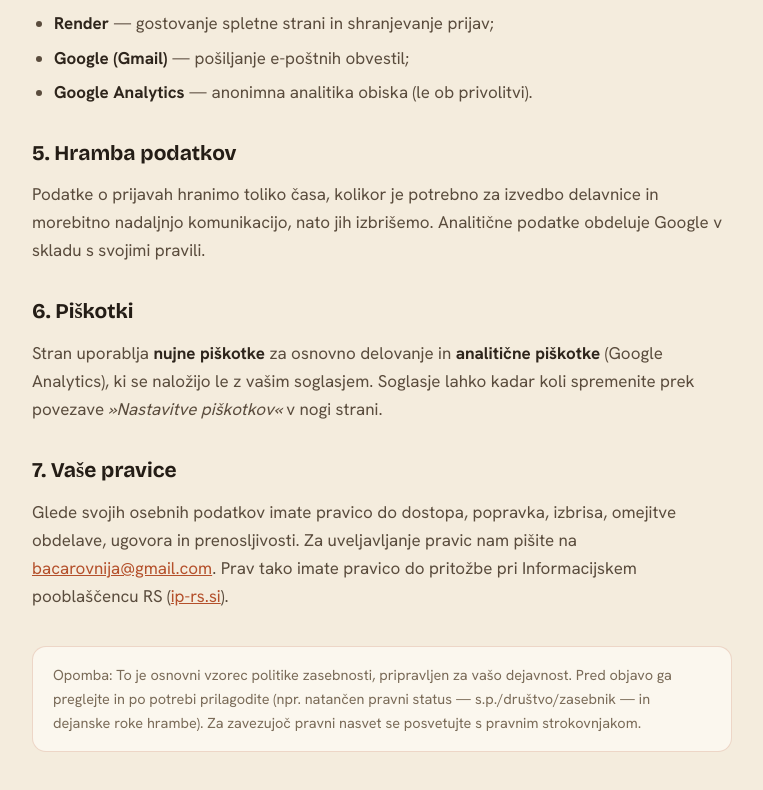
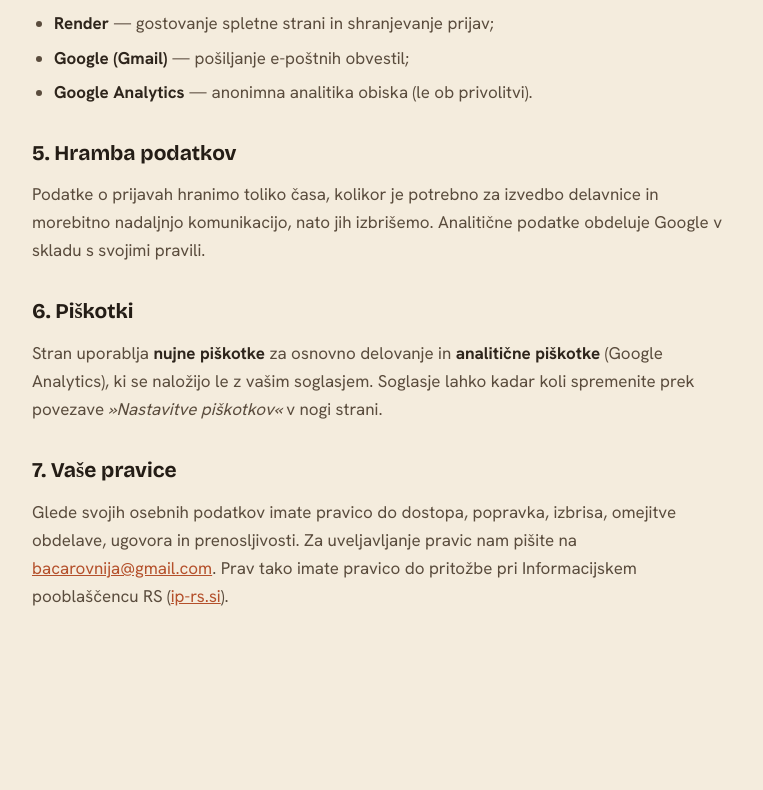
Before and after one commit to FranciBacar/bacarovnija, a website: page public/zasebnost.html in a window 1280 px wide. Shown: the part 898-1688 px from the top of the page, without its empty margins (258-1021 px from the left). After the commit the page ends 1600 px from the top, so only its background shows below. Drawn offline with nearby package versions, Linux system fonts and the light colour scheme.

Commit message:
Odstrani osnutkove opombe s strani zasebnost in pogoji

```diff
--- a/public/zasebnost.html
+++ b/public/zasebnost.html
@@ -63,8 +63,6 @@
 
   <h2>7. Vaše pravice</h2>
   <p>Glede svojih osebnih podatkov imate pravico do dostopa, popravka, izbrisa, omejitve obdelave, ugovora in prenosljivosti. Za uveljavljanje pravic nam pišite na <a href="mailto:bacarovnija@gmail.com">bacarovnija@gmail.com</a>. Prav tako imate pravico do pritožbe pri Informacijskem pooblaščencu RS (<a href="https://www.ip-rs.si" target="_blank" rel="noopener">ip-rs.si</a>).</p>
-
-  <div class="note">Opomba: To je osnovni vzorec politike zasebnosti, pripravljen za vašo dejavnost. Pred objavo ga preglejte in po potrebi prilagodite (npr. natančen pravni status — s.p./društvo/zasebnik — in dejanske roke hrambe). Za zavezujoč pravni nasvet se posvetujte s pravnim strokovnjakom.</div>
 </div>
 </body>
 </html>
```
Also changed, not shown: public/pogoji.html (+0 -2 lines).
